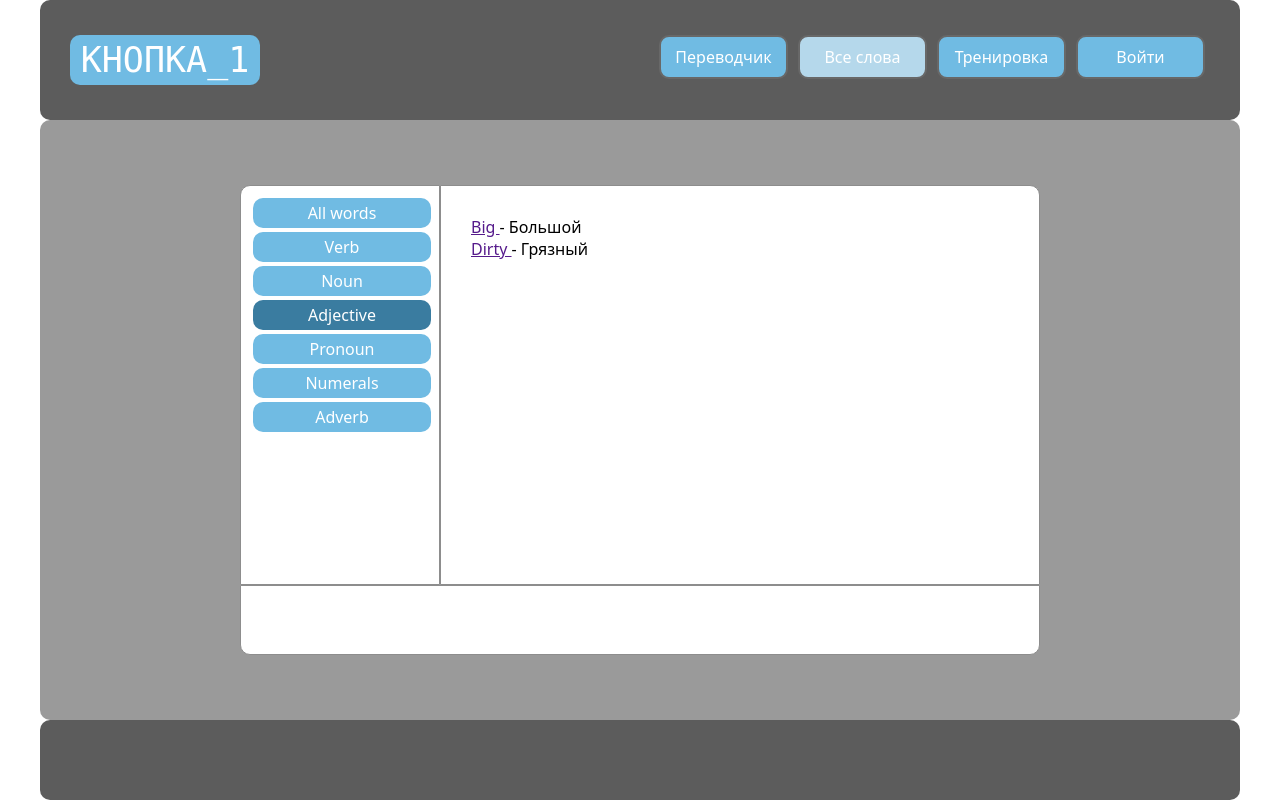
After one commit to MetraVoprak/translator, a Django app: page /all_words/category/3/ in a window 1280 px wide. The commit adds this page. Run offline with Django 3.2, Linux system fonts and the light colour scheme; data comes from the database, SQL or seed files in the repository; parts of the project's set-up code (start-up, migrations or seed data) failed here and were passed over.

Commit message:
Step 5 (#5)
* Step 5. ready

```diff
--- a/authnapp/templates/authnapp/edit.html
+++ b/authnapp/templates/authnapp/edit.html
@@ -6,6 +6,7 @@
     <form class="form-horizontal" action="{% url 'auth:edit' %}" method="post" enctype="multipart/form-data">
         {% csrf_token %}
         {{ edit_form.as_p }}
+        <br>
         <input class="window-buttons" type="submit" value="Сохранить">
         <a href="{% url 'index' %}" class="window-buttons">На главную</a>
     </form>
--- a/mainapp/templates/mainapp/all_words.html
+++ b/mainapp/templates/mainapp/all_words.html
@@ -7,8 +7,8 @@
 
 
 {% block content %}
+<div class="general-all-worlds">
     <div class="all_words">
-
         {% include "mainapp/includes/inc_categories_word.html"%}
 
         <div class="list_words">
@@ -17,6 +17,9 @@
             {% endfor %}
         </div>
     </div>
+    {% include "mainapp/includes/inc_crud_word.html"%}
+</div>
+
 {% endblock content %}
 
 {% block footer %}
--- /dev/null
+++ b/mainapp/templates/mainapp/all_words_list.html
@@ -0,0 +1,17 @@
+{% extends "mainapp/all_words.html" %}
+{% load static %}
+
+{% block content %}
+<div class="general-all-worlds">
+    <div class="all_words">
+        {% include "mainapp/includes/inc_categories_word.html"%}
+
+        <div class="list_words">
+            {% for word in words %}
+            <li><a href="">{{ word.eng_var|capfirst }} </a>- {{ word.rus_var|capfirst }}</li>
+            {% endfor %}
+        </div>
+    </div>
+    {% include "mainapp/includes/inc_crud_word.html"%}
+</div>
+{% endblock content %}
--- a/mainapp/templates/mainapp/includes/inc_categories_word.html
+++ b/mainapp/templates/mainapp/includes/inc_categories_word.html
@@ -1,8 +1,14 @@
 <div class="cat_words">
-        <li><a class="{% if request.resolver_match.url_name == 'all_words' %}act_button_cat_words{% else %}button_cat_words{% endif %}"
-                        href="{% url 'all_words:all_words' %}">All words</a></li>
-        {% for cat in cat_words %}
-        <li><a class="{% if request.resolver_match.url_name == cat.name|lower %}act_button_cat_words{% else %}button_cat_words{% endif %}"
-                        href="{% url 'all_words:categories' cat.pk %}">{{ cat.name }}</a></li>
+        <li>
+                <a class="{% if request.resolver_match.kwargs.pk == 0  %}act_button_cat_words{% else %}button_cat_words{% endif %}"
+                        href="{% url 'all_words:categories' pk=0 %}">All words
+                </a>
+        </li>
+        {% for link in links_menu %}
+        <li>
+                <a class="{% if request.resolver_match.kwargs.pk == link.pk %}act_button_cat_words{% else %}button_cat_words{% endif %}"
+                        href="{% url 'all_words:categories' link.pk %}">{{ link.name|capfirst }}
+                </a>
+        </li>
         {% endfor%}
 </div>
--- /dev/null
+++ b/mainapp/templates/mainapp/includes/inc_crud_word.html
@@ -0,0 +1,6 @@
+<div class="cdud-words">
+    {% if user.is_authenticated %}
+    <a class="button_cat_words" href="{% url 'all_words:addword' %}">Добавить</a>
+    <a class="button_cat_words" href="{% url 'all_words:updword' %}">Изменить</a>
+    {% endif %}
+</div>
--- a/mainapp/templates/mainapp/includes/inc_header.html
+++ b/mainapp/templates/mainapp/includes/inc_header.html
@@ -6,7 +6,7 @@
         <div class="buttons">
             <a class="{% if request.resolver_match.url_name == 'translator' %}actbutton{% else %}button{% endif %}"
                 href="{% url 'translator' %}">Переводчик</a>
-            <a class="{% if request.resolver_match.url_name == 'all_words' %}actbutton{% else %}button{% endif %}"
+            <a class="{% if request.resolver_match.namespace == 'all_words' %}actbutton{% else %}button{% endif %}"
                 href="{% url 'all_words:all_words' %}">Все слова</a>
             <a class="{% if request.resolver_match.url_name == 'training' %}actbutton{% else %}button{% endif %}"
                 href="{% url 'training' %}">Тренировка</a>
--- a/mainapp/urls.py
+++ b/mainapp/urls.py
@@ -6,6 +6,7 @@ app_name = "mainapp"
 
 urlpatterns = [
     path("", mainapp.all_words, name="all_words"),
-    # тут надо сделать доп страницу на каждое слово
-    path("<int:pk>/", mainapp.all_words, name="categories"),
+    path("add_new_word/", mainapp.addword, name="addword"),
+    path("upd_word/", mainapp.updword, name="updword"),
+    path("category/<int:pk>/", mainapp.all_words, name="categories"),
 ]
--- a/mainapp/views.py
+++ b/mainapp/views.py
@@ -1,4 +1,4 @@
-from django.shortcuts import render
+from django.shortcuts import render, get_object_or_404
 
 from .models import Part_of_speech, Words
 
@@ -19,13 +19,32 @@ def translator(request):
 
 def all_words(request, pk=None):
     title = "Все слова"
+    links_menu = Part_of_speech.objects.all()
+
+    if pk is not None:
+        if pk == 0:
+            words = Words.objects.all()
+            cat_words = {"name": "все"}
+        else:
+            cat_words = get_object_or_404(Part_of_speech, pk=pk)
+            words = Words.objects.filter(category__pk=pk)
+
+        content = {
+            "title": title,
+            "links_menu": links_menu,
+            "words": words,
+            "cat_words": cat_words
+        }
+        return render(request, "mainapp/all_words_list.html", content)
+
     words = Words.objects.all()
     cat_words = Part_of_speech.objects.all()
-    content = {"title": title, "words": words, "cat_words": cat_words}
+    content = {"title": title, "words": words,
+               "links_menu": links_menu, "cat_words": cat_words}
 
     if pk:
         print(f"User select word {pk}")
-    # content = {"title": title}
+
     return render(request, "mainapp/all_words.html", content)
 
 
@@ -33,3 +52,15 @@ def training(request):
     title = "Тренировка"
     content = {"title": title}
     return render(request, "mainapp/training.html", content)
+
+
+def addword(request):
+    title = "Добавление"
+    content = {"title": title}
+    return render(request, "mainapp/add_word.html", content)
+
+
+def updword(request):
+    title = "Изменение"
+    content = {"title": title}
+    return render(request, "mainapp/upd_word.html", content)
--- a/static/style.css
+++ b/static/style.css
@@ -174,17 +174,19 @@
 
 /* Активная кнопка в меню */
 .actbutton {
+
     color: #ffffff;
     width: 125px;
     height: 40px;
     margin-left: 5px;
     margin-right: 5px;
-    background-color: rgb(74, 121, 249);
+    background-color: rgb(181, 216, 235);
     display: flex;
     justify-content: center;
     align-items: center;
     border-radius: 10px;
     text-decoration: none;
+    border: 2px solid rgb(104, 104, 104);
 }
 
 
@@ -216,35 +218,31 @@
 
 /* Общий элемент(категории + слова) на странице "Все слова" */
 .all_words {
-    border: 5px solid rgb(38, 49, 71);
     width: 800px;
     height: 400px;
     display: flex;
     box-sizing: border-box;
-    border-radius: 10px;
-
 }
 
 
 /* Левый элемент с категориями на странице "Все слова" */
 .cat_words {
-    /* border: 1px solid rgb(0, 0, 0); */
+    border: 1px solid rgb(141, 141, 141);
     display: flex;
     flex-direction: column;
     width: 25%;
     height: 100%;
-    background-color: #a3a3a3;
+    background-color: #ffffff;
     padding: 10px;
     box-sizing: border-box;
     border-top-left-radius: 10px;
-    border-bottom-left-radius: 10px;
 }
 
 
 /* Кнопки категорий в левой части на странице "Все слова" */
 .button_cat_words {
     color: #fff;
-    /* border: 1px solid rgb(0, 0, 0); */
+    /* border: 1px solid rgb(141, 141, 141); */
     width: 100%;
     height: 30px;
     display: flex;
@@ -260,34 +258,62 @@
 /* Активные кнопки категорий в левой части на странице "Все слова" */
 .act_button_cat_words {
     color: #fff;
-    border: 1px solid rgb(89, 89, 92);
     width: 100%;
     height: 30px;
     display: flex;
     align-items: center;
     justify-content: center;
-    background-color: rgb(74, 121, 249);
+    background-color: rgb(58, 124, 160);
     text-decoration: none;
     margin: 2px;
     border-radius: 10px;
 }
 
+
 /* Правая часть со списком всех слов на странице "Все слова" */
 .list_words {
-    /* border: 1px solid rgb(0, 0, 0); */
-    /* display: flex; */
     width: 75%;
     height: 100%;
     background-color: #fff;
     padding: 30px;
     box-sizing: border-box;
     border-top-right-radius: 10px;
+    border: 1px solid rgb(141, 141, 141);
+
+}
+
+
+/* нижний элемент на странице "Все слова", Кнопки "добавления" и "изменения" */
+.cdud-words {
+    height: 70px;
+    width: 100%;
+    padding-right: 15px;
+    align-self: flex-end;
+    background-color: #ffffff;
+    box-sizing: border-box;
+    display: flex;
+    align-items: center;
+    justify-content: end;
+    border-bottom-left-radius: 10px;
     border-bottom-right-radius: 10px;
+    border: 1px solid rgb(141, 141, 141);
+
+}
+
+/* Стили кнопок в рамках блока КРУД*/
+.cdud-words .button_cat_words {
+    width: 140px;
 }
 
 /* Отключение "точек" у списков "ли" */
 li {
     list-style-type: none;
+}
+
+/* Все элементы центральной части (категории + слова + круд) */
+.general-all-worlds {
+    /* border: 3px solid rgb(38, 49, 71); */
+    border-radius: 20px;
 }
 
 /* Объединяющая рамка для форм */
@@ -332,7 +358,7 @@ li {
 /* Кнопки в окнах регистрации/авторизации/редоктировании */
 .window-buttons {
     width: 100%;
-    height: 54px;
+    height: 45px;
 
     margin-bottom: 14px;
 
```
Also changed, not shown: mainapp/templates/mainapp/add_word.html (added, +16 -0 lines), mainapp/templates/mainapp/upd_word.html (added, +16 -0 lines), translator/urls.py (+2 -12 lines). Lines whose indentation alone changed are shown as unchanged.
